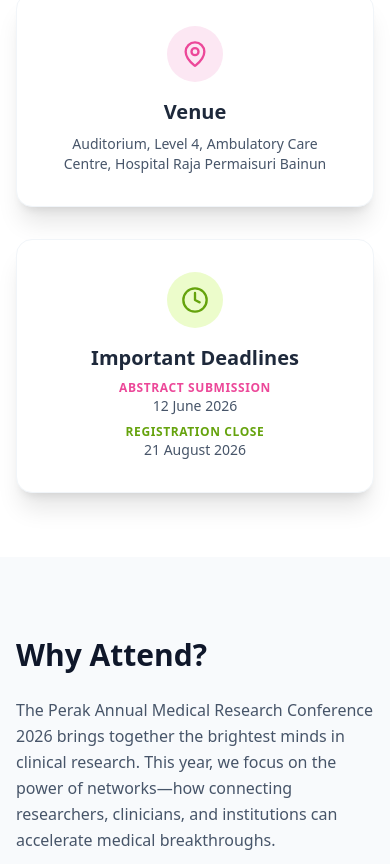
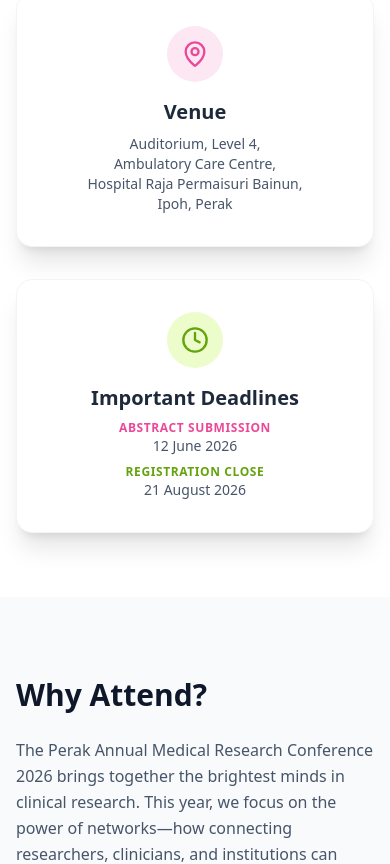
Before and after one commit to limxj1985/-limxj1985-Work, a React (Vite) app: page /abstract-submission in a window 390 px wide. Shown: the part 1180-2044 px from the top of the page. Built offline with nearby package versions, Linux system fonts and the light colour scheme.

Commit message:
Update Home.tsx

```diff
--- a/pages/Home.tsx
+++ b/pages/Home.tsx
@@ -2,7 +2,7 @@ import React, { useState, useEffect } from 'react';
 import { Calendar, MapPin, Users, Clock, ArrowRight, Quote } from 'lucide-react';
 import { Link } from 'react-router-dom';
 import NetworkBackground from '../components/NetworkBackground';
-import { CONFERENCE_DATE, CONFERENCE_VENUE, REGISTRATION_LINK } from '../constants';
+import { CONFERENCE_DATE, REGISTRATION_LINK } from '../constants';
 
 // Images for rotating carousel
 const ROTATING_IMAGES = [
@@ -84,7 +84,12 @@ const Home: React.FC = () => {
                 <MapPin className="w-7 h-7" />
               </div>
               <h3 className="text-xl font-bold text-slate-800 mb-2">Venue</h3>
-              <p className="text-slate-600 text-sm max-w-xs">{CONFERENCE_VENUE}</p>
+              <p className="text-slate-600 text-sm max-w-xs">
+                Auditorium, Level 4,<br/>
+                Ambulatory Care Centre,<br/>
+                Hospital Raja Permaisuri Bainun,<br/>
+                Ipoh, Perak
+              </p>
             </div>
 
             {/* Card 3 - Important Deadlines */}
@@ -165,19 +170,19 @@ const Home: React.FC = () => {
         </div>
       </section>
 
-      {/* Location Map Section - ADDED */}
+      {/* Location Map Section */}
       <section className="py-20 bg-slate-50">
         <div className="max-w-7xl mx-auto px-4 sm:px-6 lg:px-8">
           <div className="text-center mb-10">
             <h2 className="text-3xl font-bold text-slate-900 mb-4">Event Location</h2>
-            <p className="text-slate-600 flex items-center justify-center gap-2">
-              <MapPin className="w-5 h-5 text-pink-500" />
-              {CONFERENCE_VENUE}
+            <p className="text-slate-600 flex flex-col md:flex-row items-center justify-center gap-2 text-center">
+              <span className="inline-flex items-center gap-1"><MapPin className="w-5 h-5 text-pink-500" /> Auditorium, Level 4,</span>
+              <span>Ambulatory Care Centre, HRPB, Ipoh</span>
             </p>
           </div>
           <div className="w-full h-96 rounded-2xl overflow-hidden shadow-lg border border-slate-200 bg-slate-200">
             <iframe
-              src="https://www.google.com/maps/embed?pb=!1m18!1m12!1m3!1d3976.223072230232!2d101.0792373147614!3d4.667926996610086!2m3!1f0!2f0!3f0!3m2!1i1024!2i768!4f13.1!3m3!1m2!1s0x31caec77030e6693%3A0x6c6e75294527926!2sCasuarina%20Convention%20Centre!5e0!3m2!1sen!2smy!4v1625627280000!5m2!1sen!2smy"
+              src="https://www.google.com/maps/embed?pb=!1m18!1m12!1m3!1d3976.885662706859!2d101.08947631538356!3d4.603411043685519!2m3!1f0!2f0!3f0!3m2!1i1024!2i768!4f13.1!3m3!1m2!1s0x31caec830e017681%3A0x629158025287518!2sHospital%20Raja%20Permaisuri%20Bainun!5e0!3m2!1sen!2smy!4v1629876543210!5m2!1sen!2smy"
               width="100%"
               height="100%"
               style={{ border: 0 }}
```
